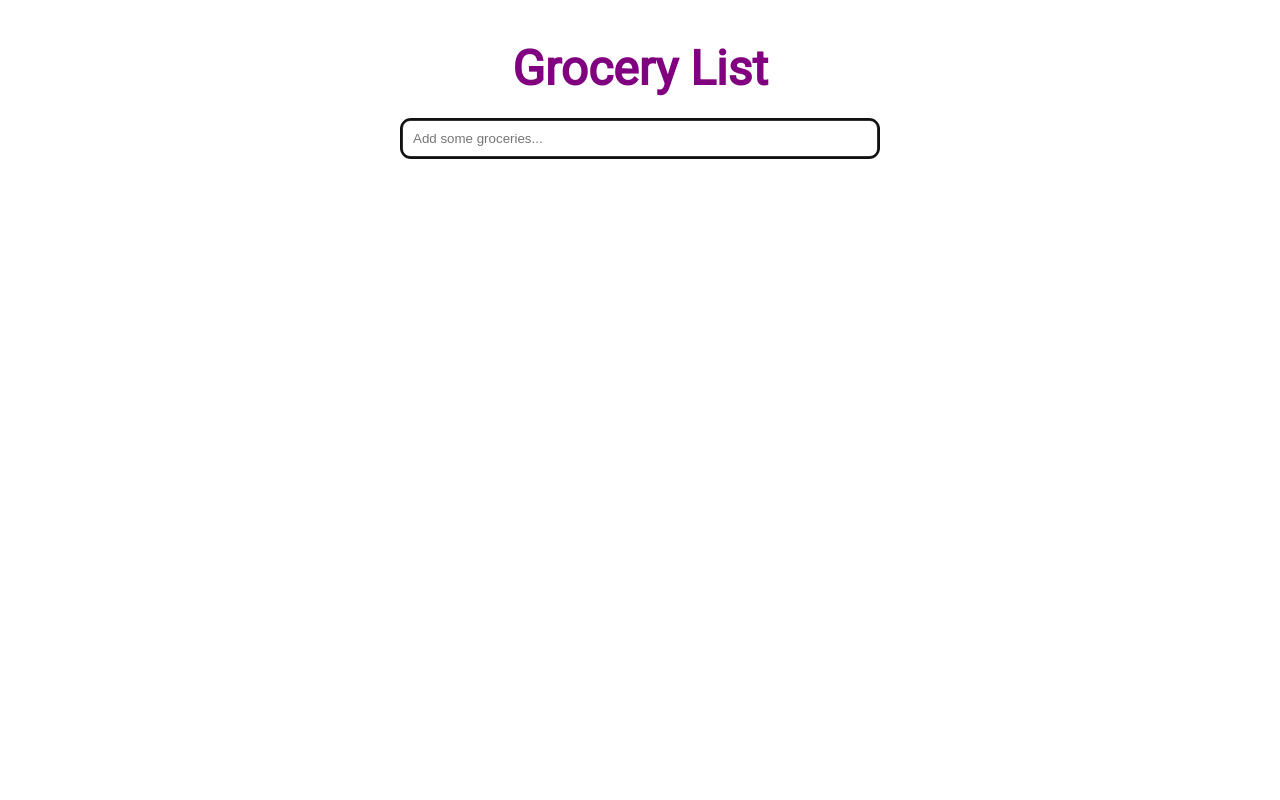
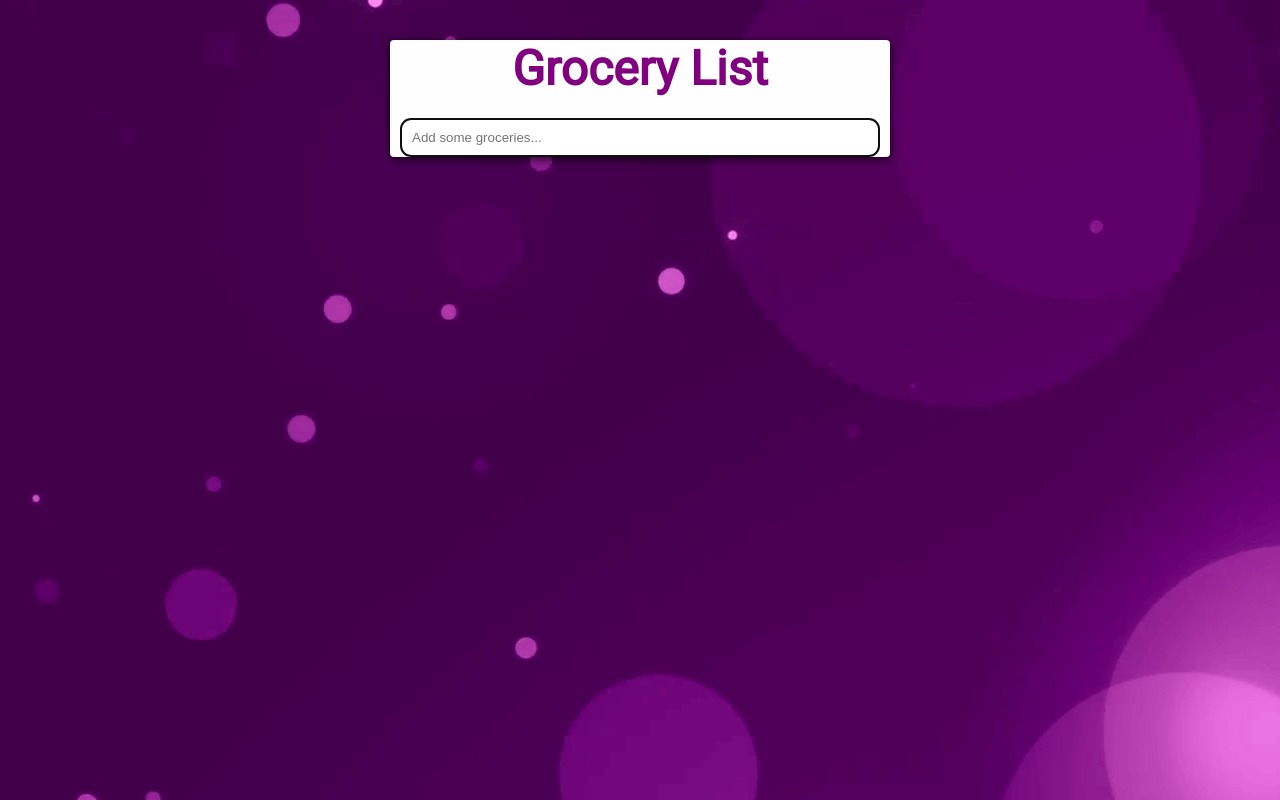
Before and after one commit to usmcamgrimm/grocery-list, a website: page index.html in a window 1280 px wide. Drawn offline with Linux system fonts and the light colour scheme.

Commit message:
Add some style...and purple, because my wife likes purple

```diff
--- a/style.css
+++ b/style.css
@@ -14,6 +14,7 @@ html {
 body {
     font-family: 'Noto Sans JP', sans-serif;
     line-height: 1.2;
+    background: url('./purple-bokeh.png');
 }
 
 .container {
@@ -27,6 +28,9 @@ body {
     margin-top: 5vh;
     margin-bottom: 5vh;
     overflow-y: auto;
+    border-radius: 4px;
+    background: #fefefe;
+    box-shadow: 0 2px 10px rgba(3, 3, 3, 0.8);
 }
 
 h1 {
@@ -114,5 +118,5 @@ input[type="text"] {
     width: 100%;
     padding: 10px;
     border-radius: 10px;
-    border: 3px solid #333;
+    border: 2px solid #800080;
 }
```
